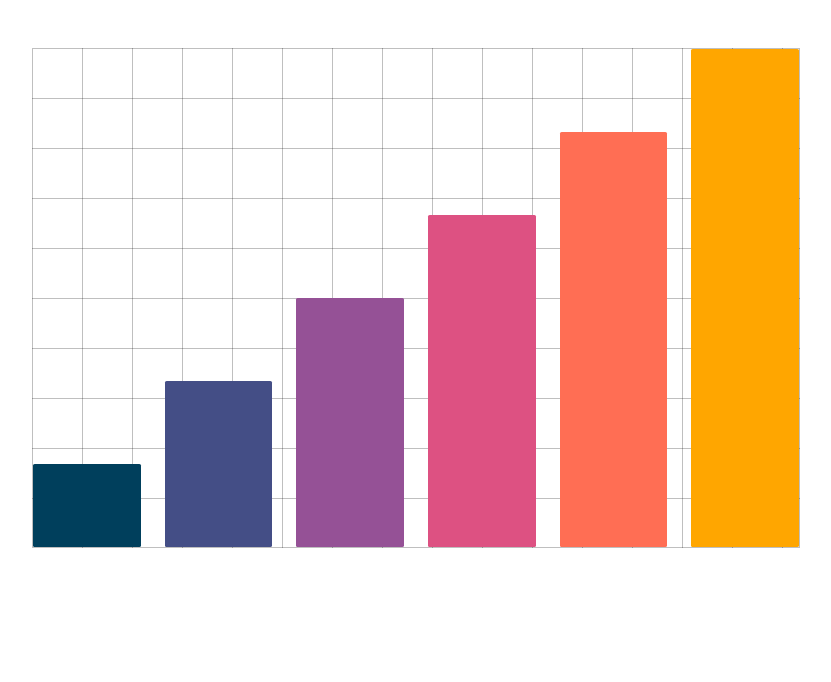
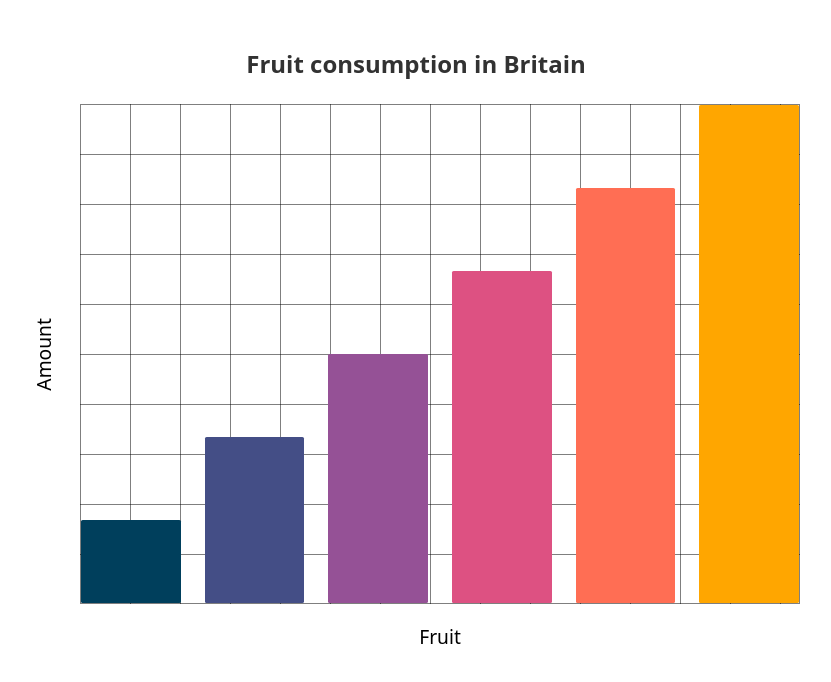
Before and after one commit to louis-young/react-charts, a React (Create React App) app: page / in a window 1280 px wide. Shown: the top 682 px of the page, without its empty margins (16-847 px from the left). Built offline with nearby package versions, Linux system fonts and the light colour scheme.

Commit message:
Add title and axis titles

```diff
--- a/src/components/BarChart/index.tsx
+++ b/src/components/BarChart/index.tsx
@@ -20,12 +20,40 @@ export const BarChart = ({ series }: BarChartProps) => {
   };
 
   return (
-    // @ts-ignore - Fix type issue.
-    <div {...getBarChartProps()}>
+    <div className="relative">
+      <h2 className="text-2xl font-bold mb-6 opacity-80 text-center">
+        Fruit consumption in Britain
+      </h2>
+
       {tooltip && <Tooltip tooltip={tooltip} />}
 
       {/* Fix shadowing. */}
 
+      <div
+        style={{
+          display: "grid",
+          gridTemplateColumns: "3rem 1fr",
+          gridTemplateRows: "1fr 3rem",
+        }}
+      >
+        <div
+          style={{
+            gridRowStart: 1,
+            gridRowEnd: 2,
+            gridColumnStart: 1,
+            gridColumnEnd: 2,
+            display: "flex",
+            alignItems: "center",
+            justifyContent: "flex-end",
+            fontSize: "1.2rem",
+            fontWeight: 500,
+          }}
+        >
+          <h3 style={{ transform: "rotate(-90deg)" }}>Amount</h3>
+        </div>
+
+        {/* @ts-ignore - Fix type issue. */}
+        <div {...getBarChartProps()}>
           {augmentedSeries.map((series) => (
             <Bar
               series={series}
@@ -36,5 +64,23 @@ export const BarChart = ({ series }: BarChartProps) => {
             />
           ))}
         </div>
+
+        <div
+          style={{
+            gridRowStart: 2,
+            gridRowEnd: 3,
+            gridColumnStart: 2,
+            gridColumnEnd: 3,
+            display: "flex",
+            alignItems: "flex-end",
+            justifyContent: "center",
+            fontSize: "1.2rem",
+            fontWeight: 500,
+          }}
+        >
+          <h3>Fruit</h3>
+        </div>
+      </div>
+    </div>
   );
 };
--- a/src/components/Tooltip/index.tsx
+++ b/src/components/Tooltip/index.tsx
@@ -2,7 +2,7 @@ import type { TooltipProps } from "./types";
 
 export const Tooltip = ({ tooltip }: TooltipProps) => {
   return (
-    <p className="text-white font-medium py-2 px-8 bg-gray-800 bg-opacity-75 rounded-sm absolute top-12 left-12">
+    <p className="text-white font-medium py-2 px-8 bg-gray-800 bg-opacity-75 rounded-sm absolute top-0 right-0">
       {tooltip}
     </p>
   );
--- a/src/hooks/useBarChart/index.tsx
+++ b/src/hooks/useBarChart/index.tsx
@@ -48,15 +48,15 @@ export const useBarChart = ({ series }: UseBarChartParameters) => {
         columnGap: "1.5rem",
         height: "500px",
         width: "100%",
-        border: "0.05rem solid rgb(0 0 0 / 25%)",
+        border: "0.05rem solid rgb(0 0 0 / 50%)",
         position: "relative",
         background: `repeating-linear-gradient(to right,
           transparent 0  calc(50px - 1px),
-          rgb(0 0 0 / 25%) calc(50px - 1px) 50px),
+          rgb(0 0 0 / 50%) calc(50px - 1px) 50px),
 
       repeating-linear-gradient(to bottom,
           transparent 0 calc(50px - 1px),
-          rgb(0 0 0 / 25%) calc(50px - 1px) 50px)
+          rgb(0 0 0 / 50%) calc(50px - 1px) 50px)
       transparent`,
       },
     };
```
Lines whose indentation alone changed are shown as unchanged.
